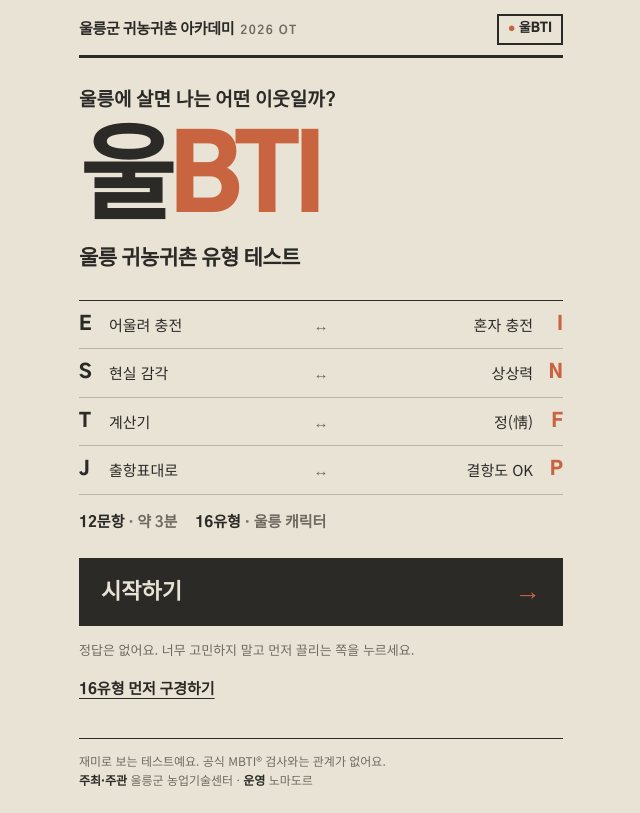
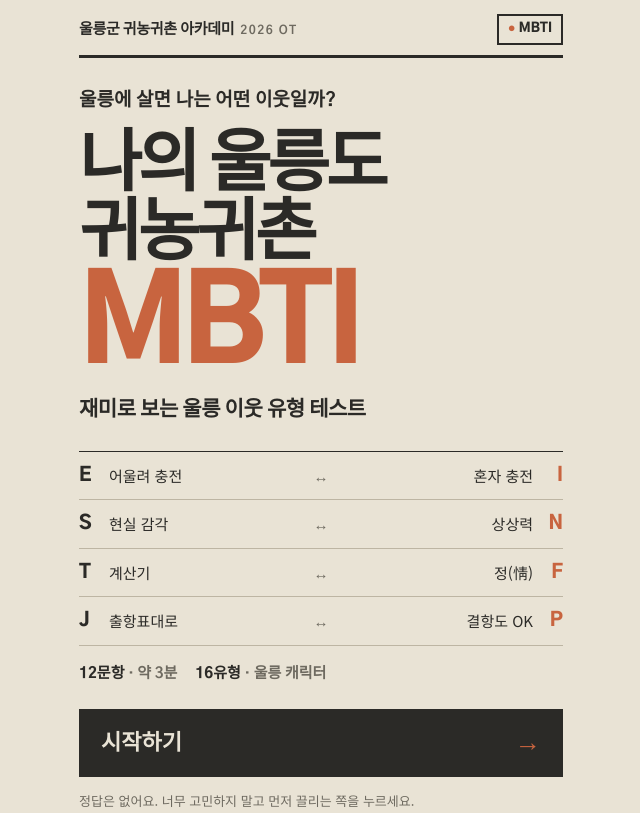
Before and after one commit to channomador/ulbti, a plain HTML site: page index.html in a window 1280 px wide. Shown: the top 813 px of the page, without its empty margins (319-959 px from the left). Drawn offline with Linux system fonts and the light colour scheme.

Commit message:
테스트 이름을 '나의 울릉도 귀농귀촌 MBTI'로 변경
Co-Authored-By: Claude Opus 5.5 <noreply@anthropic.com>
Claude-Session: https://claude.ai/code/session_01QKctsFdzge7anyx7iTg3cc

```diff
--- a/index.html
+++ b/index.html
@@ -1,6 +1,6 @@
 <!doctype html>
 <html lang="ko"><head><meta charset="utf-8"><meta name="viewport" content="width=device-width,initial-scale=1,viewport-fit=cover">
-<title>울BTI 울릉 귀농귀촌 유형 테스트</title>
+<title>나의 울릉도 귀농귀촌 MBTI</title>
 <meta name="claude:viewport-fit-sides" content="cover">
 <link rel="preconnect" href="https://fonts.googleapis.com">
 <link rel="stylesheet" href="https://fonts.googleapis.com/css2?family=Gothic+A1:wght@700;800;900&family=Noto+Sans+KR:wght@400;500;700&display=swap">
@@ -18,7 +18,7 @@ body{font-family:var(--body);font-size:17px;line-height:1.55;-webkit-font-smooth
 .wrap{max-width:520px;margin:0 auto;padding-left:max(18px,env(safe-area-inset-left,0px));padding-right:max(18px,env(safe-area-inset-right,0px));padding-block:14px 40px}
 .top{display:flex;justify-content:space-between;align-items:center;gap:10px;padding-bottom:10px;border-bottom:3px solid var(--ink)}
 .top .t{font-family:var(--head);font-weight:800;font-size:15px;letter-spacing:-.3px}
-.top .t span{color:var(--soft);font-weight:700;font-size:12px;letter-spacing:1.5px;margin-left:6px}
+.top .t span{white-space:nowrap;color:var(--soft);font-weight:700;font-size:12px;letter-spacing:1.5px;margin-left:6px}
 .badge{font-family:var(--head);font-weight:900;font-size:13px;border:2px solid var(--ink);padding:3px 9px 4px;white-space:nowrap}
 .badge b{color:var(--terra)}
 h1,h2,h3{font-family:var(--head);font-weight:900;margin:0;text-wrap:balance}
@@ -28,8 +28,8 @@ button:focus-visible,a:focus-visible{outline:3px solid var(--terra);outline-offs
 
 /* intro */
 .intro .pre{font-family:var(--head);font-weight:700;font-size:19px;margin:28px 0 16px}
-.intro h1{font-size:clamp(64px,21vw,104px);line-height:.95;letter-spacing:-.06em}
-.intro h1 em{font-style:normal;color:var(--terra)}
+.intro h1{font-size:clamp(46px,14vw,68px);line-height:1.02;letter-spacing:-.06em}
+.intro h1 em{font-style:normal;color:var(--terra);display:block;font-size:1.75em;line-height:.9;letter-spacing:-.05em;margin-top:4px}
 .intro .sub{font-family:var(--head);font-weight:800;font-size:21px;line-height:1.4;letter-spacing:-.5px;margin-top:14px}
 .axes{margin:26px 0 0;border-top:1.5px solid var(--ink)}
 .axes div{display:grid;grid-template-columns:30px 1fr 18px 1fr 30px;align-items:center;padding:9px 0;border-bottom:1px solid var(--line);font-size:15px}
@@ -109,7 +109,7 @@ button:focus-visible,a:focus-visible{outline:3px solid var(--terra);outline-offs
 </head><body>
 
 <div class="wrap">
-  <div class="top"><div class="t">울릉군 귀농귀촌 아카데미<span>2026 OT</span></div><div class="badge"><b>●</b> 울BTI</div></div>
+  <div class="top"><div class="t">울릉군 귀농귀촌 아카데미<span>2026 OT</span></div><div class="badge"><b>●</b> MBTI</div></div>
   <main id="app"></main>
   <div class="foot">재미로 보는 테스트예요. 공식 MBTI® 검사와는 관계가 없어요.<br><b>주최·주관</b> 울릉군 농업기술센터 · <b>운영</b> 노마도르</div>
 </div>
@@ -186,8 +186,8 @@ function intro(){
   app.className="intro";
   app.innerHTML=`
   <div class="pre">울릉에 살면 나는 어떤 이웃일까?</div>
-  <h1>울<em>BTI</em></h1>
-  <div class="sub">울릉 귀농귀촌 유형 테스트</div>
+  <h1>나의 울릉도<br>귀농귀촌 <em>MBTI</em></h1>
+  <div class="sub">재미로 보는 울릉 이웃 유형 테스트</div>
   <div class="axes">${AX.map(a=>`<div><b>${a[0]}</b><span>${a[2]}</span><span>↔</span><span>${a[3]}</span><b>${a[1]}</b></div>`).join("")}</div>
   <div class="meta"><div>12문항 <span>· 약 3분</span></div><div>16유형 <span>· 울릉 캐릭터</span></div></div>
   <button class="go" id="start">시작하기 <i>→</i></button>
@@ -230,7 +230,7 @@ function result(code,cnt){
   app.className="res";
   const scores=cnt?`<div class="scores">${AX.map(a=>{const l=cnt[a[0]]||0,r=cnt[a[1]]||0;const lw=l>r;const dots=Array.from({length:3},(_,i)=>`<i class="${(i<l)===lw?"on":"off"}"></i>`).join("");return `<div class="sc"><div class="l ${l>r?"w":""}">${a[0]} ${a[2]}</div><div class="dots">${dots}</div><div class="r ${r>l?"w":""}">${a[3]} ${a[1]}</div></div>`}).join("")}</div>`:"";
   app.innerHTML=`
-  <div class="lab">${cnt?"나의 울BTI 유형":"울BTI 유형 보기"}</div>
+  <div class="lab">${cnt?"나의 울릉도 귀농귀촌 MBTI":"울릉도 귀농귀촌 MBTI 유형 보기"}</div>
   <div class="code"><h1>${code.split("").map(c=>`<span>${c}</span>`).join("")}</h1><div class="ico">${ICON[t.ic]}</div></div>
   <h2 class="name">${t.n}</h2>
   <div class="tag">${t.t}</div>
```
Also changed, not shown: 1 other file.
